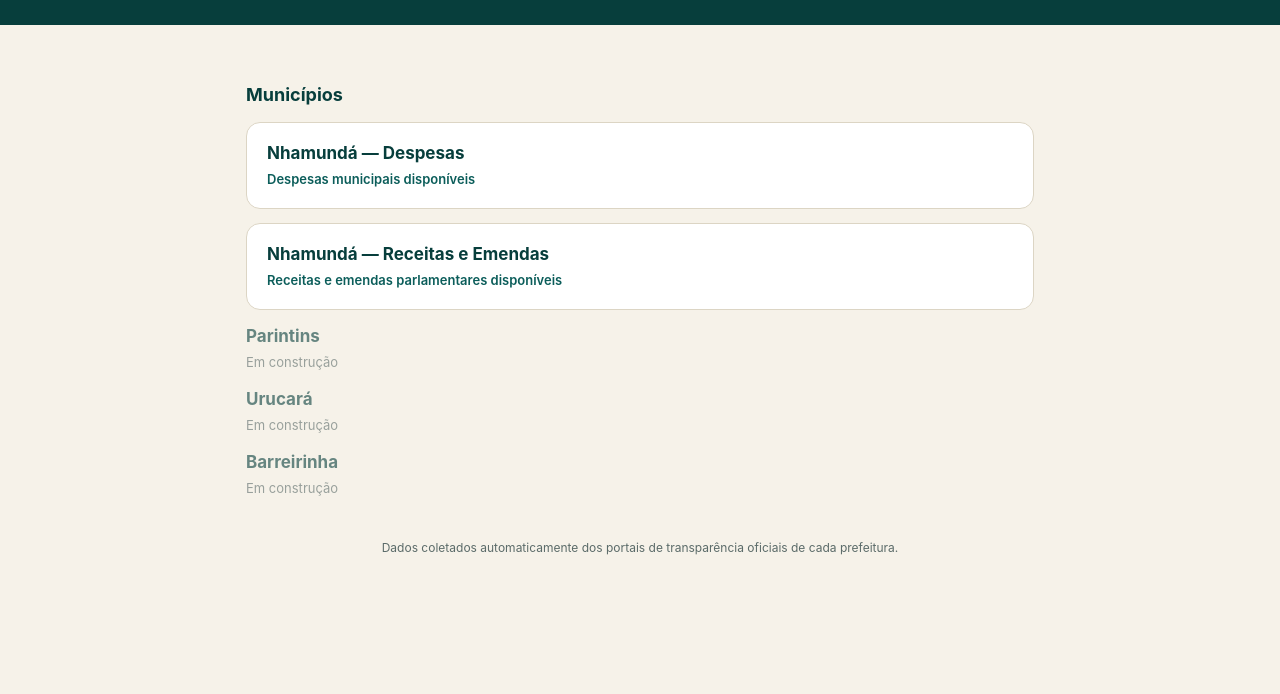
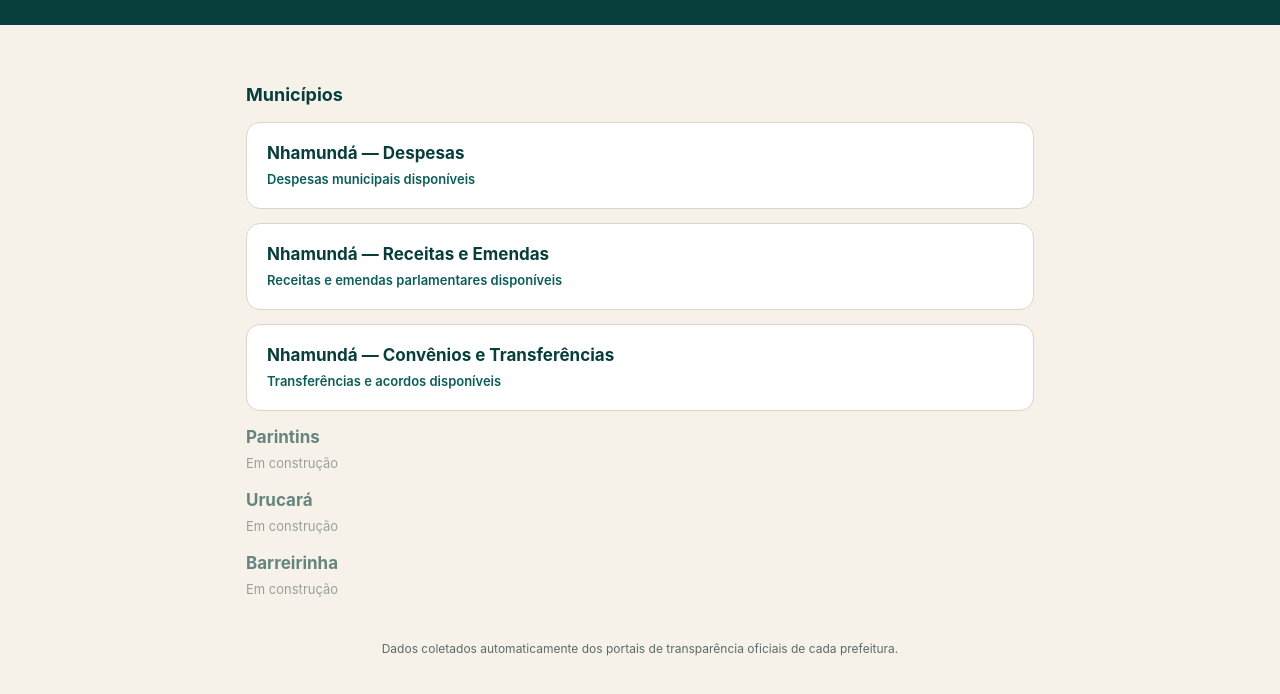
Before and after one commit to joaodiasbingo/transparencia-am, a website: page index.html in a window 1280 px wide. Shown: the part 158-852 px from the top of the page. Before the commit the page ends 800 px from the top, so only its background shows below. Drawn offline with Linux system fonts and the light colour scheme.

Commit message:
Add new links for convenios and receitas

```diff
--- a/index.html
+++ b/index.html
@@ -112,6 +112,10 @@
       <div class="nome">Nhamundá — Receitas e Emendas</div>
       <div class="status">Receitas e emendas parlamentares disponíveis</div>
     </a>
+    <a class="municipio-card disponivel" href="convenios.html">
+      <div class="nome">Nhamundá — Convênios e Transferências</div>
+      <div class="status">Transferências e acordos disponíveis</div>
+    </a>
     <div class="municipio-card em-breve">
       <div class="nome">Parintins</div>
       <div class="status">Em construção</div>
```
